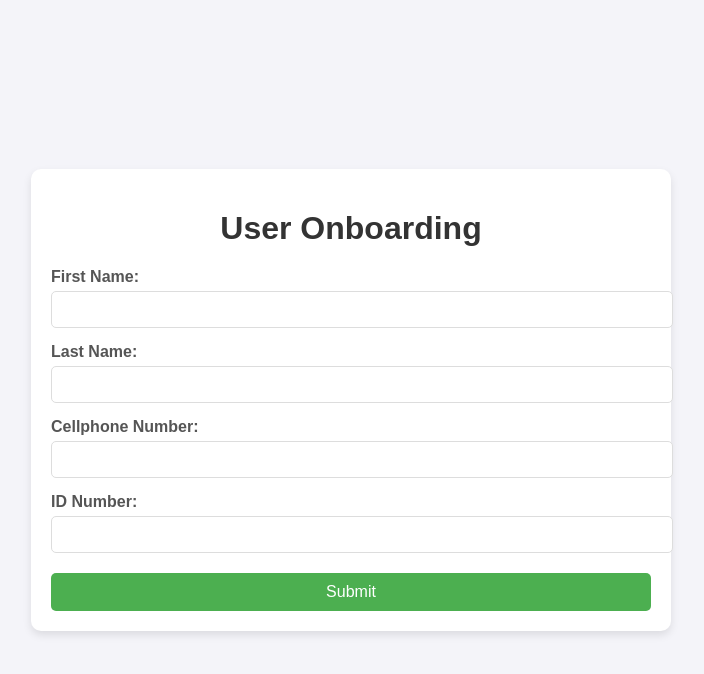
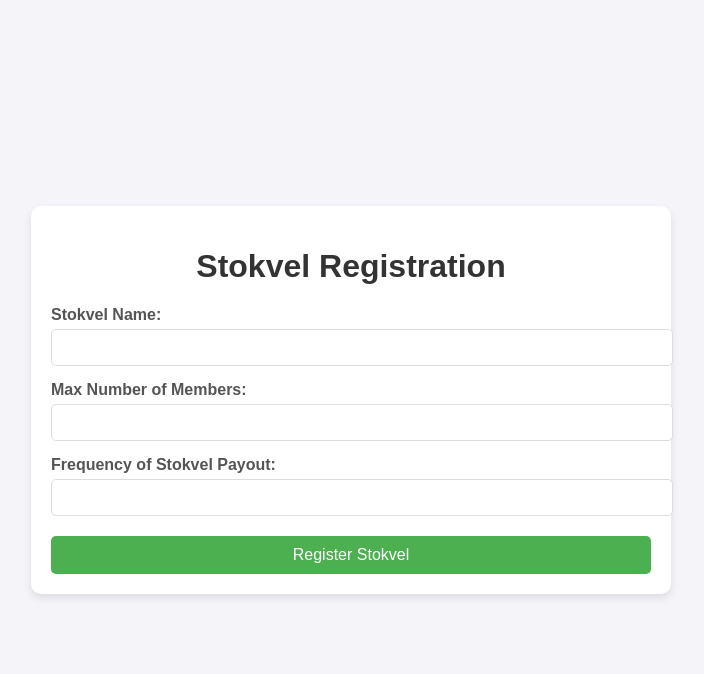
Before and after one commit to Jason-Joannou/fintech-project-2024, a Flask app: template api/templates/stokvel_creation_template.html in a window 1280 px wide. Shown: the top 674 px of the page, without its empty margins (289-993 px from the left). Run offline with Flask 3, Linux system fonts and the light colour scheme; the template is opened without the code that fills it, so the values that code supplies are empty.

Commit message:
added schema for stokvel

```diff
--- a/api/templates/stokvel_creation_template.html
+++ b/api/templates/stokvel_creation_template.html
@@ -4,7 +4,7 @@
 <head>
     <meta charset="UTF-8">
     <meta name="viewport" content="width=device-width, initial-scale=1.0">
-    <title>User Onboarding</title>
+    <title>Stokvel Registration Form</title>
     <style>
         body {
             font-family: Arial, sans-serif;
@@ -37,8 +37,7 @@
             color: #555;
         }
 
-        input[type="text"],
-        input[type="number"] {
+        input[type="text"], input[type="number"], select {
             width: 100%;
             padding: 10px;
             margin-top: 5px;
@@ -71,21 +70,41 @@
 
 <body>
     <div class="form-container">
-        <h1>User Onboarding</h1>
-        <form action="{{ url_for('onboarding.onboard_user') }}" method="POST">
-            <label for="name">First Name:</label>
-            <input type="text" id="name" name="name" required>
+        <h1>Stokvel Registration</h1>
+        <form action="{{ url_for('stokvel.register') }}" method="POST">
+            <!-- Stokvel Name -->
+            <label for="stokvel_name">Stokvel Name:</label>
+            <input type="text" id="stokvel_name" name="stokvel_name" required>
 
-            <label for="surname">Last Name:</label>
-            <input type="text" id="surname" name="surname" required>
+            <!-- Number of Administrators
+            <label for="num_admins">Number of Administrators:</label>
+            <input type="number" id="num_admins" name="num_admins" required> -->
 
-            <label for="cellphone_number">Cellphone Number:</label>
-            <input type="number" id="cellphone_number" name="cellphone_number" required>
+            <!-- Administrator Details
+            <label for="admin_details">Details of Administrators (Names and Contacts):</label>
+            <input type="text" id="admin_details" name="admin_details" required>-->
 
-            <label for="id_number">ID Number:</label>
-            <input type="number" id="id_number" name="id_number" required>
+            <!-- Max Number of Members -->
+            <label for="max_members">Max Number of Members:</label>
+            <input type="number" id="max_members" name="max_members" required>
 
-            <input type="submit" value="Submit">
+            <!-- Wallet Option Amount
+            <label for="wallet_option">Wallet Option:</label>
+            <select id="wallet_option" name="wallet_option" required>
+                <option value="rafiki">Rafiki</option>
+                <option value="momo">MoMo</option>
+            </select>
+
+            Type of Stokvel
+            <label for="stokvel_type">Type of Stokvel:</label>
+            <input type="text" id="stokvel_type" name="stokvel_type" required> -->
+
+            <!-- Frequency of Stokvel Payout -->
+            <label for="payout_frequency">Frequency of Stokvel Payout:</label>
+            <input type="text" id="payout_frequency" name="payout_frequency" required>
+
+            <!-- Submit Button -->
+            <input type="submit" value="Register Stokvel">
         </form>
     </div>
 </body>
```
Also changed, not shown: api/routes/create_stokvel.py (+24 -4 lines), api/schemas/onboarding.py (+15 -0 lines), api/templates/stokvel_failed.html (added, +50 -0 lines), api/templates/stokvel_success.html (added, +50 -0 lines).
